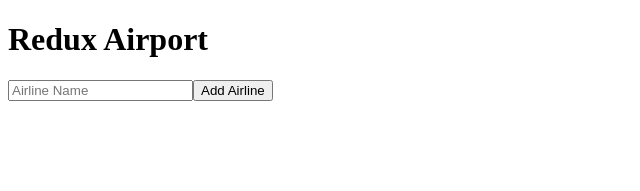
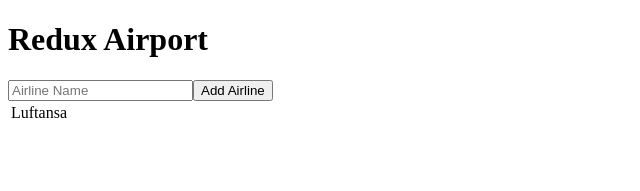
Before and after one commit to KxcCarter/redux-airport, a React (Create React App) app: page / in a window 1280 px wide. Shown: the top 191 px of the page, without its empty margins (0-640 px from the left). Built offline with nearby package versions, Linux system fonts and the light colour scheme.

Commit message:
Adding ans displaying an airline seems to work

```diff
--- a/package.json
+++ b/package.json
@@ -5,7 +5,10 @@
   "dependencies": {
     "react": "^16.13.1",
     "react-dom": "^16.13.1",
-    "react-scripts": "^3.4.1"
+    "react-redux": "^7.2.0",
+    "react-router-dom": "^5.2.0",
+    "react-scripts": "^3.4.1",
+    "redux": "^4.0.5"
   },
   "scripts": {
     "start": "react-scripts start",
--- a/src/components/App/App.js
+++ b/src/components/App/App.js
@@ -1,18 +1,50 @@
 import React, { Component } from 'react';
+import { connect } from 'react-redux';
 
 class App extends Component {
+  // Local state set up to temporarily store value from input.
+  state = {
+    enteredAirline: '',
+  };
+
+  // The handleChange method is the same as before Redux.
+  // It just deals with the local state.
+  handleInputChange = (event) => {
+    this.setState({
+      enteredAirline: event.target.value,
+    });
+  };
+
+  clickAddAirline = () => {
+    this.props.dispatch({
+      type: 'ADD_AIRLINE',
+      payload: this.state.enteredAirline,
+    });
+  };
+
   render() {
+    const airlinesInAirport = this.props.store.airlineList.map((item, index) => {
+      return (
+        <tr key={index}>
+          <td>{item}</td>
+        </tr>
+      );
+    });
     return (
       <div>
         <h1>Redux Airport</h1>
-        <input placeholder="Airline Name" />
-        <button>Add Airline</button>
-        <table>
-          {/* Airlines should be listed here */}
-        </table>
+        <input onChange={this.handleInputChange} placeholder="Airline Name" />
+        <button onClick={this.clickAddAirline}>Add Airline</button>
+        <table>{airlinesInAirport}</table>
       </div>
     );
   }
 }
 
-export default App;
+const mapStoreToProps = (store) => {
+  return {
+    store,
+  };
+};
+
+export default connect(mapStoreToProps)(App);
--- a/src/index.js
+++ b/src/index.js
@@ -1,5 +1,34 @@
 import React from 'react';
 import ReactDOM from 'react-dom';
 import App from './components/App/App';
+import { createStore, combineReducers } from 'redux';
+import { Provider } from 'react-redux';
 
-ReactDOM.render(<App />, document.getElementById('root'));
+// This is a reducer. It handles state for arrays or objects.
+const airlineList = (state = ['Luftansa'], action) => {
+  if (action.type === 'ADD_AIRLINE') {
+    // I'm only sending a string on payload, so I don't need to add
+    // anything like '.data' or '.myAddedStuff'
+    return [...state, action.payload];
+  }
+
+  // state currently is an array that holds 'Luftansa'
+  // A reducer always has to return something.
+  return state;
+};
+
+// This can be called anything.
+// It takes all the reducers as arguments.
+const storedInformation = createStore(
+  combineReducers({
+    airlineList,
+  })
+);
+
+// Wrap App in Provider to give App access to state stored in index.js
+ReactDOM.render(
+  <Provider store={storedInformation}>
+    <App />
+  </Provider>,
+  document.getElementById('root')
+);
```
Also changed, not shown: 1 other file (tests, documents, lock files or other folders).
